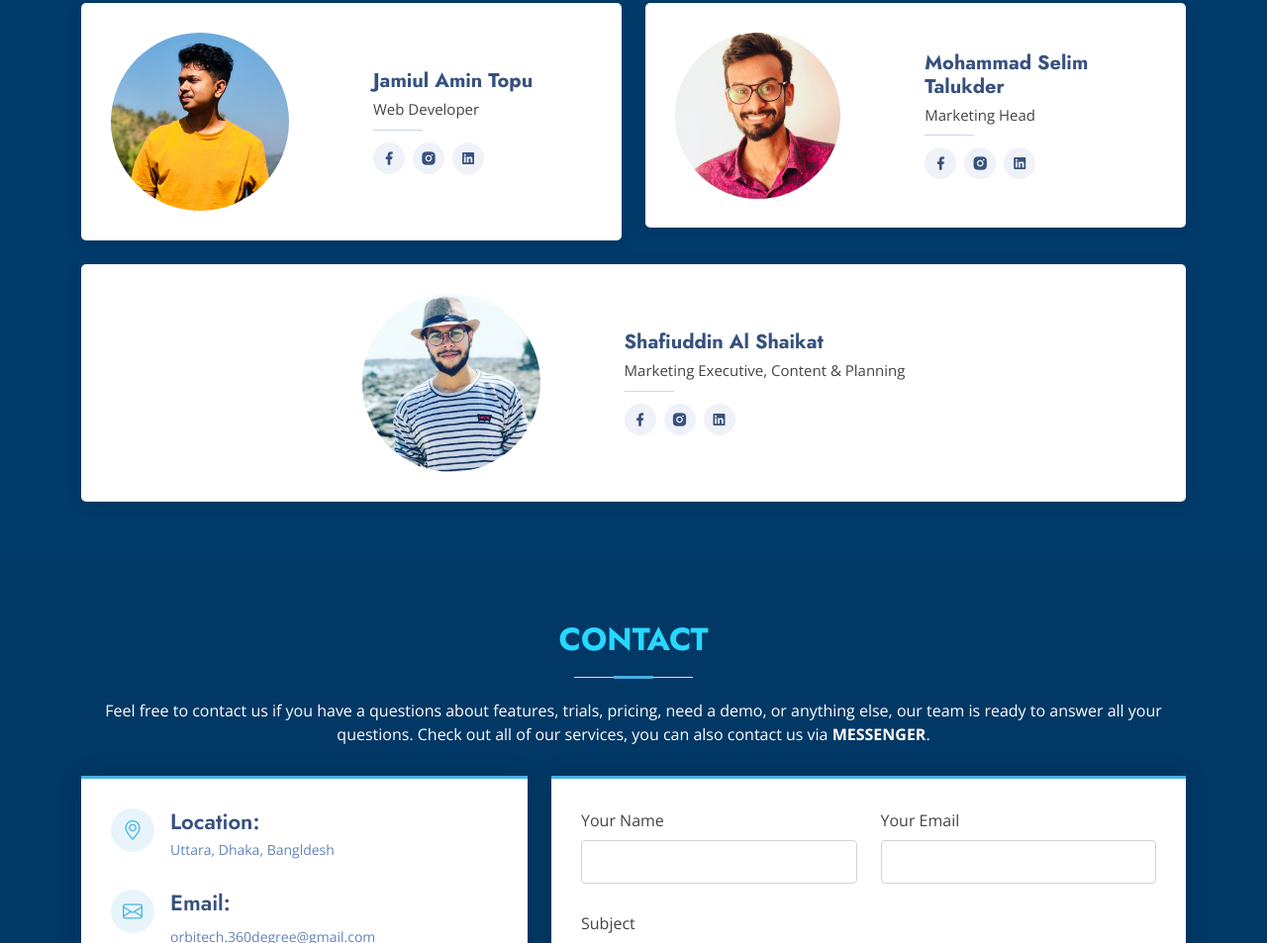
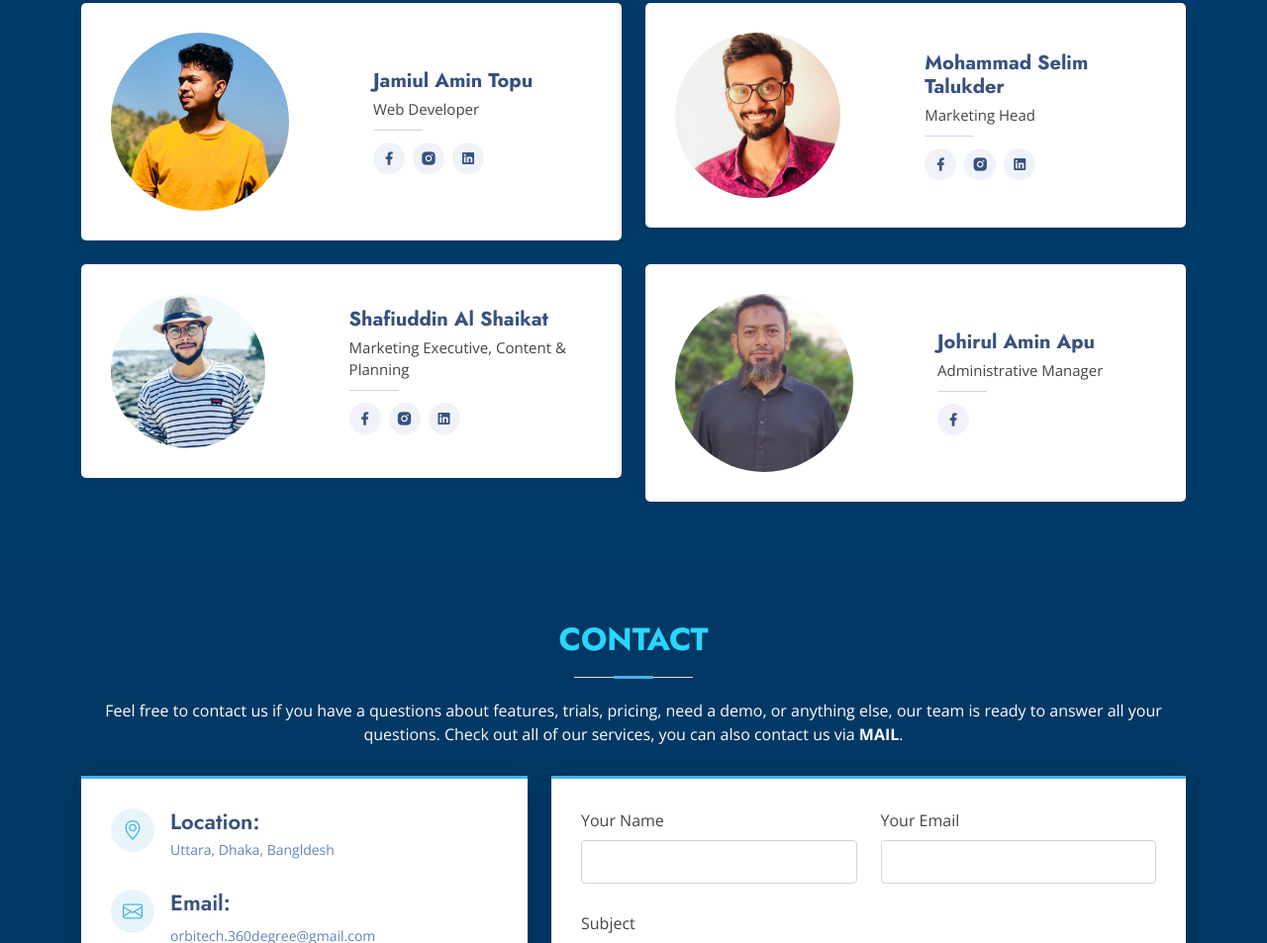
Before and after one commit to fahim-tonmoy/ORBITECH360, a plain HTML site: page index.html in a window 1280 px wide. Shown: the part 5324-6277 px from the top of the page at 99% size. Drawn offline with nearby package versions, Linux system fonts and the light colour scheme; files whose address does not match are found by name.

Commit message:
Member added

```diff
--- a/index.html
+++ b/index.html
@@ -448,7 +448,7 @@
       <!-- Member 2 -->
       <div class="col-lg-6 mt-4 mt-lg-0">
         <div class="member d-flex align-items-center" data-aos="zoom-in" data-aos-delay="200">
-          <div class="pic"><img src="assets/img/team/Mahmud-Sazzat-Utsab.jpg" class="img-fluid" alt=""></div>
+          <div class="pic"><img src="assets/img/team/Utsab.jpg" class="img-fluid" alt=""></div>
           <div class="member-info">
             <h4>Mahmud Sazzat  Utsab</h4>
             <span>Sr. Visualizer</span>
@@ -463,7 +463,7 @@
         </div>
       </div>
 
-       <!-- Member 6 -->
+       <!-- Member 3 -->
        <div class="col-lg-6 mt-4">
         <div class="member d-flex align-items-center" data-aos="zoom-in" data-aos-delay="400">
           <div class="pic"><img src="assets/img/team/anik.jpg" class="img-fluid" alt=""></div>
@@ -481,7 +481,7 @@
         </div>
       </div>
 
-      <!-- Member 3 -->
+      <!-- Member 4 -->
       <div class="col-lg-6 mt-4">
         <div class="member d-flex align-items-center" data-aos="zoom-in" data-aos-delay="300">
           <div class="pic"><img src="assets/img/team/Fahim.jpg" class="img-fluid" alt=""></div>
@@ -498,7 +498,7 @@
           </div>
         </div>
       </div>
-      <!-- Member 4 -->
+      <!-- Member 5 -->
       <div class="col-lg-6 mt-4">
         <div class="member d-flex align-items-center" data-aos="zoom-in" data-aos-delay="400">
           <div class="pic"><img src="assets/img/team/Adrito-Farhat.jpg" class="img-fluid" alt=""></div>
@@ -516,7 +516,7 @@
         </div>
       </div>
 
-      <!-- Member 5 -->
+      <!-- Member 6 -->
       <div class="col-lg-6 mt-4">
         <div class="member d-flex align-items-center" data-aos="zoom-in" data-aos-delay="400">
           <div class="pic"><img src="assets/img/team/Selim-Talukder.jpg" class="img-fluid" alt=""></div>
@@ -536,8 +536,8 @@
 
 
         <!-- Member 7 -->
-        <div class="col-lg-12 mt-4 ">
-          <div class="member d-flex align-items-center justify-content-center" data-aos="zoom-in" data-aos-delay="400">
+        <div class="col-lg-6 mt-4 ">
+          <div class="member d-flex align-items-center" data-aos="zoom-in" data-aos-delay="400">
             <div class="pic"><img src="assets/img/team/Shaikat-Sujon.jpg" class="img-fluid" alt=""></div>
             <div class="member-info">
               <h4>Shafiuddin Al Shaikat </h4>
@@ -553,6 +553,24 @@
           </div>
         </div>
 
+        <!-- Member 8 -->
+        <div class="col-lg-6 mt-4 ">
+          <div class="member d-flex align-items-center " data-aos="zoom-in" data-aos-delay="400">
+            <div class="pic"><img src="assets/img/team/Apu.jpg" class="img-fluid"  alt=""></div>
+            <div class="member-info">
+              <h4>Johirul Amin Apu</h4>
+              <span>Administrative Manager</span>
+              <!-- <p>Dolorum tempora officiis odit laborum officiis et et accusamus</p> -->
+              <div class="social text-center">
+                <!-- <a href=""><i class="ri-twitter-fill"></i></a> -->
+                <a href="https://www.facebook.com/profile.php?id=100004165906566"><i class="ri-facebook-fill"></i></a>
+              <!-- <a href=""><i class="ri-instagram-fill"></i></a>
+              <a href=""> <i class="ri-linkedin-box-fill"></i> </a> -->
+              </div>
+            </div>
+          </div>
+        </div>
+
   </div>
 </section><!-- End Team Section -->
 
@@ -562,7 +580,7 @@
 
         <div class="section-title">
           <h2>Contact</h2>
-          <p class="text-white">Feel free to contact us if you have a questions about features, trials, pricing, need a demo, or anything else, our team is ready to answer all your questions. Check out all of our services, you can also contact us via <b>MESSENGER</b>.</p>
+          <p class="text-white">Feel free to contact us if you have a questions about features, trials, pricing, need a demo, or anything else, our team is ready to answer all your questions. Check out all of our services, you can also contact us via <b>MAIL</b>.</p>
         </div>
 
         <div class="row">
```
Also changed, not shown: assets/img/team/Apu.jpg (added), assets/img/team/Fahim.jpg, assets/img/team/Utsab.jpg (added).
